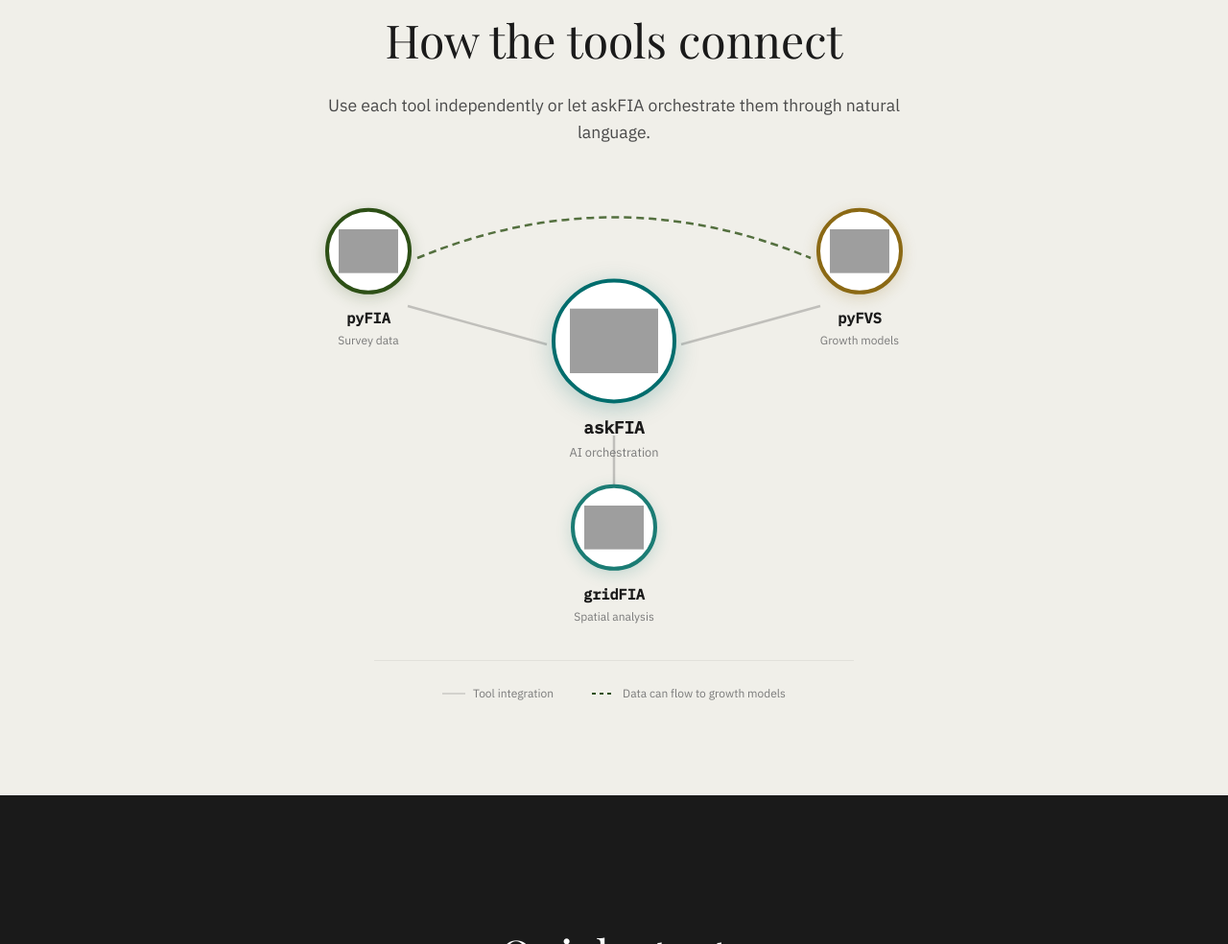
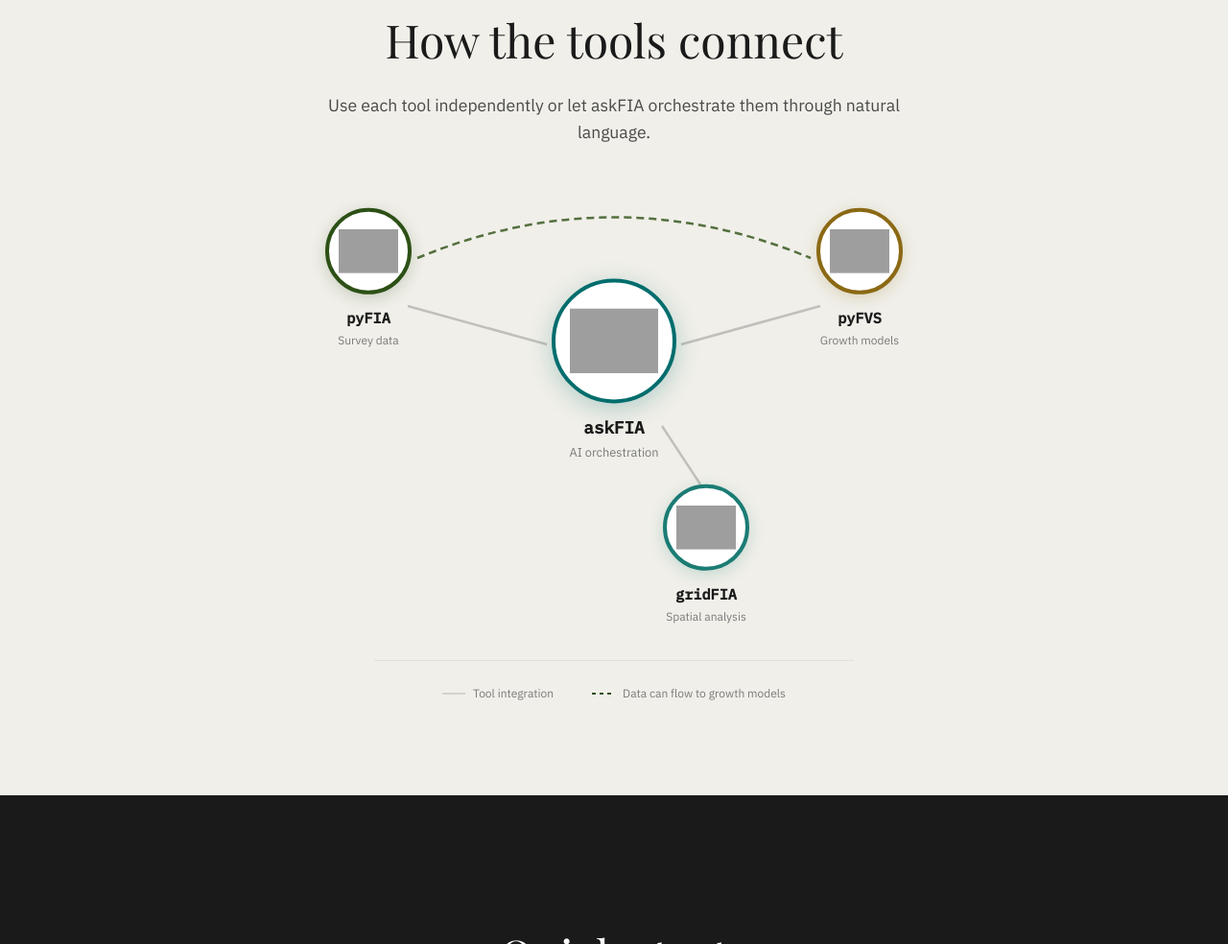
Before and after one commit to mihiarc/fiatools, a plain HTML site: page index.html in a window 1280 px wide. Shown: the part 2068-3052 px from the top of the page at 96% size. Drawn offline with nearby package versions, Linux system fonts and the light colour scheme; grey boxes are pictures that could not be loaded.

Commit message:
Offset gridFIA to right to avoid line crossing askFIA text

```diff
--- a/index.html
+++ b/index.html
@@ -443,7 +443,7 @@
 
     .workflow-node.bottom {
       top: 82%;
-      left: 50%;
+      left: 62%;
     }
 
     .node-circle {
@@ -807,7 +807,7 @@
 
       .workflow-node.bottom {
         top: 88%;
-        left: 50%;
+        left: 62%;
       }
 
       .node-circle {
@@ -937,7 +937,7 @@
         <!-- Lines from outer nodes to center (askFIA) -->
         <line x1="185" y1="135" x2="330" y2="175" />
         <line x1="615" y1="135" x2="470" y2="175" />
-        <line x1="400" y1="330" x2="400" y2="270" />
+        <line x1="496" y1="330" x2="450" y2="260" />
         <!-- Data flow curve: pyFIA to pyFVS (arcs above center) -->
         <path class="data-flow" d="M 195 85 Q 400 0 605 85" fill="none" />
       </svg>
```
